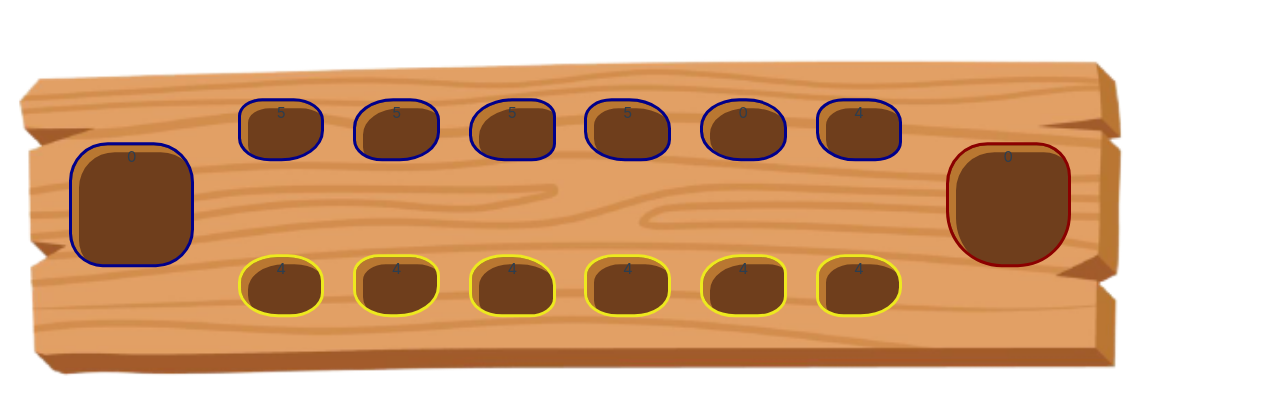
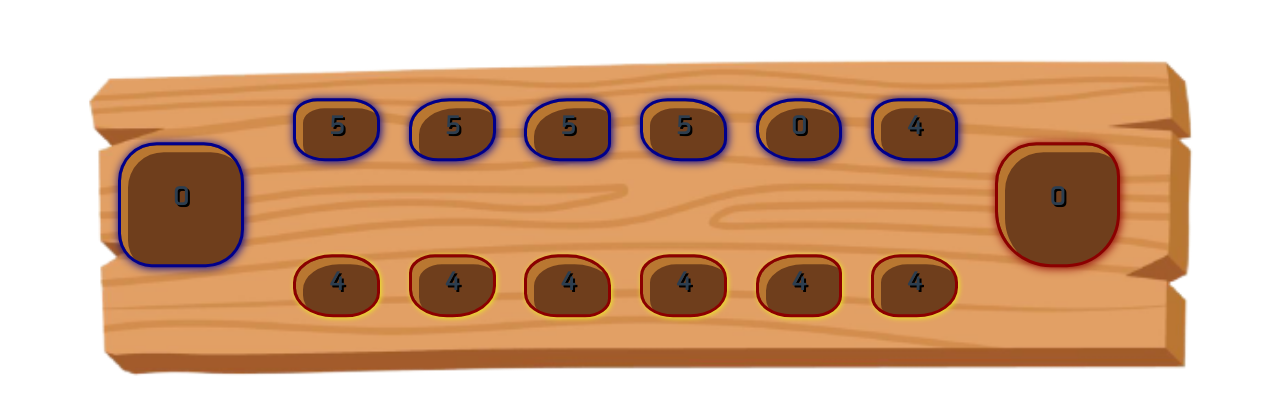
Before and after one commit to virgs/mancala, a Vue app: page / in a window 1280 px wide. Shown: the part 185-600 px from the top of the page. Built offline with nearby package versions, Linux system fonts and the light colour scheme.

Commit message:
Add animation

```diff
--- a/index.html
+++ b/index.html
@@ -5,11 +5,19 @@
   <link rel="icon" href="/favicon.ico">
   <meta name="viewport" content="width=device-width, initial-scale=1.0">
   <title>Mancala</title>
-    <link href="https://cdn.jsdelivr.net/npm/bootstrap@5.3.2/dist/css/bootstrap.min.css" rel="stylesheet" integrity="sha384-T3c6CoIi6uLrA9TneNEoa7RxnatzjcDSCmG1MXxSR1GAsXEV/Dwwykc2MPK8M2HN" crossorigin="anonymous">
+  <link href="https://cdn.jsdelivr.net/npm/bootstrap@5.3.2/dist/css/bootstrap.min.css" rel="stylesheet"
+    integrity="sha384-T3c6CoIi6uLrA9TneNEoa7RxnatzjcDSCmG1MXxSR1GAsXEV/Dwwykc2MPK8M2HN" crossorigin="anonymous">
+  <link rel="preconnect" href="https://fonts.googleapis.com">
+  <link rel="preconnect" href="https://fonts.gstatic.com" crossorigin>
+  <link href="https://fonts.googleapis.com/css2?family=Exo&display=swap" rel="stylesheet">
 </head>
+
 <body>
   <div id="app"></div>
   <script type="module" src="/src/main.ts"></script>
-    <script src="https://cdn.jsdelivr.net/npm/bootstrap@5.3.2/dist/js/bootstrap.bundle.min.js" integrity="sha384-C6RzsynM9kWDrMNeT87bh95OGNyZPhcTNXj1NW7RuBCsyN/o0jlpcV8Qyq46cDfL" crossorigin="anonymous"></script>
+  <script src="https://cdn.jsdelivr.net/npm/bootstrap@5.3.2/dist/js/bootstrap.bundle.min.js"
+    integrity="sha384-C6RzsynM9kWDrMNeT87bh95OGNyZPhcTNXj1NW7RuBCsyN/o0jlpcV8Qyq46cDfL"
+    crossorigin="anonymous"></script>
 </body>
+
 </html>
--- a/src/assets/main.css
+++ b/src/assets/main.css
@@ -10,3 +10,18 @@ main {
   height: 100vh;
   width: 100vw;
 }
+
+.hole {
+  text-shadow: 2px 2px black;
+  border-radius: 15%;
+  font-family: var(--game-font-family);
+  font-size: 1.5rem;
+  font-weight: bolder;
+  transform: translateY(70%);
+  height: 40%;
+  width: 75%;
+  background-color: var(--wooden-shade);
+  border: 3px solid;
+  display: block;
+  transition: 200ms ease all;
+}
--- a/src/components/Hole.vue
+++ b/src/components/Hole.vue
@@ -9,7 +9,7 @@
 <script setup lang="ts">
 import { BrainLevel } from "@/engine/Brain";
 import { PlayerIdentifier } from "@/engine/PlayerIdentifier";
-import { computed, reactive, ref, watch } from "vue";
+import { computed, ref, watch } from "vue";
 const emit = defineEmits(["nextActionSelected"]);
 
 const props = defineProps<{
@@ -18,7 +18,7 @@ const props = defineProps<{
   owner: PlayerIdentifier;
   ownerBrain?: BrainLevel;
   stones: number;
-  playingPlayerIdentifier: PlayerIdentifier;
+  playingPlayerIdentifier: PlayerIdentifier | undefined;
 }>();
 
 const generateBorderRadius = () => Math.random() * 25 + 25 + "%";
@@ -36,9 +36,11 @@ const availableActionOption = ref(detectAvailableOption());
 
 function click() {
   if (!props.store) {
-    if (props.stones > 0) {
-      if (props.owner === props.playingPlayerIdentifier) {
-        emit("nextActionSelected", props.owner, props.index);
+    if (props.ownerBrain === BrainLevel.HUMAN) {
+      if (props.stones > 0) {
+        if (props.owner === props.playingPlayerIdentifier) {
+          emit("nextActionSelected", props.owner, props.index);
+        }
       }
     }
   }
@@ -86,33 +88,32 @@ const holeClass = computed(() => ({
   hovered: mouseIsOver.value && availableActionOption.value,
 }));
 
-const holeStyle = computed(() => ({
-  ...borders,
-  "border-color": props.owner === PlayerIdentifier.BOTTOM ? "darkred" : "darkblue",
-}));
+const holeStyle = computed(() => {
+  const playerColor = props.owner === PlayerIdentifier.BOTTOM ? 'var(--bottom-player-color)' : 'var(--top-player-color)';
+  return {
+    ...borders,
+    'border-color': playerColor,
+    'box-shadow': 'inset 7px 7px 0px var(--wooden-half-shade), 1px 1px 10px ' + playerColor,
+    'padding-top': props.store ? '20%' : '5%'
+  }
+});
 </script>
 
 <style scoped>
-.hole {
-  transform: translateY(70%);
-  height: 40%;
-  width: 75%;
-  background-color: #6f3e1c;
-  border: 3px solid;
-  display: inline-block;
-  box-shadow: inset 7px 7px 0px #b97731;
-}
-
 .availableOption {
-  border-color: rgb(237, 233, 31) !important;
+  /* border-color: var(--hihglighted-number-color) !important; */
+  outline: var(--hihglighted-number-color);
+  box-shadow: inset 7px 7px 0px var(--wooden-half-shade), 1px 1px 5px var(--hihglighted-number-color) !important;
   cursor: pointer;
 }
 
 .hovered {
   border: 5px solid;
+  box-shadow: inset 7px 7px 0px var(--wooden-half-shade), 1px 1px 20px var(--hihglighted-number-color) !important;
 }
 
 .stonesNumberChangedAnimation {
-  font-size: larger;
+  color: var(--hihglighted-number-color);
+  font-size: 2rem;
 }
 </style>
--- a/src/components/Mancala.vue
+++ b/src/components/Mancala.vue
@@ -1,15 +1,18 @@
 <template>
   <div class="container-lg text-center" id="boardContainer">
     <img src="@/assets/wooden-square-plank.png" class="img-fluid w-100" alt="wooden-square-plank" />
+    <span :class="accumulatorClass" :style="accumulatorStyle">
+      <span v-if="accumulator >= 0">{{ accumulator }}</span>
+    </span>
     <div class="container-fluid px-5" style="
         position: absolute;
-        top: 0%;
+        top: 0;
         left: 0;
-        height: -webkit-fill-available;
+        height: 100%;
       ">
       <div class="row g-2 h-100">
         <div class="col">
-          <Hole :stones="board[6]" :index="6" :playingPlayerIdentifier="playingPlayer.identifier" :store="true"
+          <Hole :stones="board[6]" :index="6" :playingPlayerIdentifier="playingPlayer?.identifier" :store="true"
             :ownerBrain="topPlayer.brainLevel" @nextActionSelected="nextActionSelected" :owner="PlayerIdentifier.TOP">
           </Hole>
         </div>
@@ -18,19 +21,19 @@
             <div v-for="(pocket, index) in topInternalPockets" class="col mx-auto">
               <Hole :stones="pocket" :index="topInternalPockets.length - 1 - index" :store="false"
                 :ownerBrain="topPlayer.brainLevel" @nextActionSelected="nextActionSelected"
-                :playingPlayerIdentifier="playingPlayer.identifier" :owner="PlayerIdentifier.TOP"></Hole>
+                :playingPlayerIdentifier="playingPlayer?.identifier" :owner="PlayerIdentifier.TOP"></Hole>
             </div>
           </div>
           <div class="row g-0 justify-content-center" style="height: 50%">
             <div v-for="(pocket, index) in bottomInternalPockets" class="col mx-auto">
               <Hole :stones="pocket" :index="index + bottomInternalPockets.length + 1"
-                :ownerBrain="bottomPlayer.brainLevel" :playingPlayerIdentifier="playingPlayer.identifier" :store="false"
+                :ownerBrain="bottomPlayer.brainLevel" :playingPlayerIdentifier="playingPlayer?.identifier" :store="false"
                 @nextActionSelected="nextActionSelected" :owner="PlayerIdentifier.BOTTOM"></Hole>
             </div>
           </div>
         </div>
         <div class="col">
-          <Hole :stones="board[13]" :index="13" :playingPlayerIdentifier="playingPlayer.identifier" :store="true"
+          <Hole :stones="board[13]" :index="13" :playingPlayerIdentifier="playingPlayer?.identifier" :store="true"
             :ownerBrain="bottomPlayer.brainLevel" @nextActionSelected="nextActionSelected"
             :owner="PlayerIdentifier.BOTTOM"></Hole>
         </div>
@@ -42,10 +45,9 @@
 <script lang="ts">
 import { BoardCreator } from "@/engine/BoardCreator";
 import {
-BoardEngine,
-type Action
+  BoardEngine,
+  type Action
 } from "@/engine/BoardEngine";
-import { BoardPrinter } from "@/engine/BoardPrinter";
 import { Brain, BrainLevel } from "@/engine/Brain";
 import { PlayerIdentifier } from "@/engine/PlayerIdentifier";
 import Hole from "./Hole.vue";
@@ -54,7 +56,7 @@ let engine: BoardEngine;
 
 export default {
   name: "Mancala",
-  props: ["topPlayerBrainLevel", "bottomPlayerBrainLevel"],
+  props: ["gameSettings"],
   components: {
     Hole,
   },
@@ -65,28 +67,41 @@ export default {
   },
   data() {
     const board = new BoardCreator().create(6, 4);
-    const topPlayer = new Brain(this.topPlayerBrainLevel, PlayerIdentifier.TOP);
+    const topPlayer = new Brain(this.gameSettings.topPlayerBrainLevel, PlayerIdentifier.TOP);
     const bottomPlayer = new Brain(
-      this.bottomPlayerBrainLevel,
+      this.gameSettings.bottomPlayerBrainLevel,
       PlayerIdentifier.BOTTOM,
     );
     engine = new BoardEngine(board.length, { debug: true, recordMoves: true });
     return {
-      animationSpeedInMs: 500,
+      accumulator: 0,
+      accumulatorColor:  '',
       animationRunning: false,
       board: board,
-      boardPrinter: new BoardPrinter({ showId: false }),
-      playingPlayer: topPlayer,
+      playingPlayer: topPlayer as Brain | undefined,
       topPlayer: topPlayer as Brain,
       bottomPlayer: bottomPlayer as Brain,
     };
   },
   mounted() {
-    if (this.playingPlayer.brainLevel !== BrainLevel.HUMAN) {
+    if (this.playingPlayer?.brainLevel !== BrainLevel.HUMAN) {
       this.aiThinkAboutNextMove()
     }
   },
   computed: {
+    accumulatorClass() {
+      return {
+        accumulator: true,
+        hole: true,
+        'accumulator-hole-showing': this.accumulator >= 0
+      }
+    },
+    accumulatorStyle() {
+      return {
+        color: this.accumulatorColor,
+        'border-color': this.accumulatorColor
+      }
+    },
     topInternalPockets(): number[] {
       return this.board
         .filter((_pockets, index) => index < this.board.length / 2 - 1)
@@ -101,10 +116,11 @@ export default {
     },
   },
   methods: {
-    aiThinkAboutNextMove() {
-      const nextMoveIndex = this.playingPlayer.selectNextMove(this.board);
-        console.log('AI has selected move', nextMoveIndex)
-        this.nextActionSelected(this.playingPlayer.identifier, nextMoveIndex);
+    async aiThinkAboutNextMove() {
+      const nextMoveIndex = await this.playingPlayer!.selectNextMove(this.board);
+      console.log('AI has selected move', nextMoveIndex)
+      // this.nextActionSelected(this.playingPlayer!.identifier, nextMoveIndex);
+      this.updateBoard({ player: this.playingPlayer!.identifier, pocketId: nextMoveIndex });
     },
     sleep(sleepTime: number) {
       return new Promise<void>(resolve => setTimeout(() => resolve(), sleepTime))
@@ -115,17 +131,30 @@ export default {
       }
     },
     async updateBoard(nextAction: Action) {
+      switch (nextAction.player) {
+        case PlayerIdentifier.TOP:
+          this.accumulatorColor = 'var(--top-player-color)'
+          break;
+        case PlayerIdentifier.BOTTOM:
+        this.accumulatorColor = 'var(--bottom-player-color)'
+          break;
+      }
+      this.playingPlayer = undefined;
+      this.accumulator = this.board[nextAction.pocketId]
       this.animationRunning = true;
       const result = engine.move(nextAction, this.board);
       const animation = [...result.movesRecord!]
       for (let move of animation) {
         this.board[move.index] = move.newStonesAmouns
-        await this.sleep(this.animationSpeedInMs)
+        await this.sleep(this.gameSettings.animationSpeedInMs)
+        --this.accumulator;
       }
-      console.log(result.gameOver, result.winningPlayer)
+      if (result.gameOver) {
+        console.log('Player' + result.winningPlayer + ' won')
+      }
       this.playingPlayer = this.getBrainFromIdentifier(result.nextTurnPlayer!);
       this.animationRunning = false;
-      if (this.playingPlayer.brainLevel !== BrainLevel.HUMAN) {
+      if (this.playingPlayer?.brainLevel !== BrainLevel.HUMAN) {
         this.aiThinkAboutNextMove()
       }
     },
@@ -144,6 +173,26 @@ export default {
 .container-lg {
   position: absolute;
   top: 50%;
-  transform: translate(0, -50%);
+  left: 50%;
+  transform: translate(-50%, -50%);
+}
+
+.accumulator {
+  border: none;
+  padding-top: 5px;
+  font-family: var(--game-font-family);
+  color: var(--hihglighted-number-color);
+  position: absolute;
+  top: 50%;
+  left: 50%;
+  transform: translate(-50%, -55%);
+  font-size: 2.5rem;
+  transition: ease all 500ms;
+  width: 0;
+  height: 20%;
+}
+
+.accumulator-hole-showing {
+  width: 10%;
 }
 </style>
--- a/src/engine/BoardEngine.ts
+++ b/src/engine/BoardEngine.ts
@@ -145,43 +145,32 @@ export class BoardEngine {
     playingPlayer: BoardPlayer,
     oppositePlayer: BoardPlayer,
   ): ActionResult {
+    const newBoard = [...board]
+    const playingPlayerStore = playingPlayer.getPlayerStorePocketIndex();
+    const oppositePlayerStore = oppositePlayer.getPlayerStorePocketIndex();
+
     const playingPlayerAvailablePlays = playingPlayer.getAvailablePlays(board);
-    const stonesInPlayingPlayerSide = playingPlayerAvailablePlays.reduce(
-      (acc, item) => {
-        this.lastMovesRecord?.push({ index: item, newStonesAmouns: 0 });
-        return acc + board[item];
-      },
-      board[playingPlayer.getPlayerStorePocketIndex()],
-    );
+    playingPlayerAvailablePlays
+      .forEach(index => {
+        this.lastMovesRecord?.push({ index: index, newStonesAmouns: 0 });
+        this.lastMovesRecord?.push({ index: playingPlayerStore, newStonesAmouns: newBoard[playingPlayerStore] + newBoard[index] });
+        newBoard[playingPlayerStore] += newBoard[index];
+        newBoard[index] = 0;
+      });
 
-    const oppositePlayerAvailablePlays =
-      oppositePlayer.getAvailablePlays(board);
-    const stonesInOppositePlayerSide = oppositePlayerAvailablePlays.reduce(
-      (acc, item) => {
-        this.lastMovesRecord?.push({ index: item, newStonesAmouns: 0 });
-        return acc + board[item];
-      },
-      board[oppositePlayer.getPlayerStorePocketIndex()],
-    );
+    const oppositePlayerAvailablePlays = oppositePlayer.getAvailablePlays(board);
+    oppositePlayerAvailablePlays
+      .forEach(index => {
+        this.lastMovesRecord?.push({ index: index, newStonesAmouns: 0 });
+        this.lastMovesRecord?.push({ index: oppositePlayerStore, newStonesAmouns: newBoard[oppositePlayerStore] + newBoard[index] });
+        newBoard[oppositePlayerStore] += newBoard[index];
+        newBoard[index] = 0;
+      });
 
-    const newBoard = Array.from(Array(board.length)).map(() => 0);
-
-    newBoard[playingPlayer.getPlayerStorePocketIndex()] =
-      stonesInPlayingPlayerSide;
-    this.lastMovesRecord?.push({
-      index: playingPlayer.getPlayerStorePocketIndex(),
-      newStonesAmouns: stonesInPlayingPlayerSide,
-    });
-    newBoard[oppositePlayer.getPlayerStorePocketIndex()] =
-      stonesInOppositePlayerSide;
-    this.lastMovesRecord?.push({
-      index: oppositePlayer.getPlayerStorePocketIndex(),
-      newStonesAmouns: stonesInOppositePlayerSide,
-    });
     let winningPlayer: PlayerIdentifier | undefined; //DRAW
-    if (stonesInPlayingPlayerSide > stonesInOppositePlayerSide) {
+    if (newBoard[playingPlayerStore] > newBoard[oppositePlayerStore]) {
       winningPlayer = playingPlayer.identifier;
-    } else if (stonesInPlayingPlayerSide < stonesInOppositePlayerSide) {
+    } else if (newBoard[playingPlayerStore] < newBoard[oppositePlayerStore]) {
       winningPlayer = oppositePlayer.identifier;
     }
 
--- a/src/engine/Brain.ts
+++ b/src/engine/Brain.ts
@@ -21,8 +21,10 @@ export class Brain {
     // this.depth = level;
   }
 
-  public selectNextMove(board: BoardConfig): number {
+  public async selectNextMove(board: BoardConfig): Promise<number> {
     console.log('thinking')
+    await new Promise<void>(resolve => setTimeout(() => resolve(), 1000))
+    console.log('done thinking')
     const availablePlays = new BoardPlayer(
       this.identifier,
       board.length,
--- a/src/views/HomeView.vue
+++ b/src/views/HomeView.vue
@@ -1,13 +1,18 @@
 <template>
   <main>
-    <MancalaView
-      :top-player-brain-level="BrainLevel.BEGINNER"
-      :bottom-player-brain-level="BrainLevel.HUMAN"
-    />
+    <MancalaView :gameSettings="gameSettings" />
   </main>
 </template>
 
 <script setup lang="ts">
 import MancalaView from "@/components/Mancala.vue";
 import { BrainLevel } from "@/engine/Brain";
+import { reactive } from "vue";
+
+const gameSettings = reactive({
+  gameIsRunning: true,
+  animationSpeedInMs: 500,
+  topPlayerBrainLevel: BrainLevel.BEGINNER,
+  bottomPlayerBrainLevel: BrainLevel.HUMAN
+})
 </script>
```
Also changed, not shown: src/assets/base.css (+10 -0 lines), src/main.ts (line endings or trailing spaces). Lines whose indentation alone changed are shown as unchanged.
